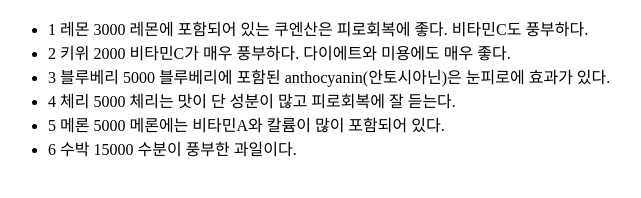
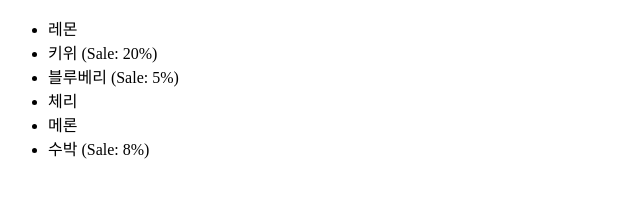
Before and after one commit to SeungEunChun/AJAX, a plain HTML site: page AJAX/index.html in a window 1280 px wide. Shown: the whole page, without its empty margins (0-641 px from the left). Drawn offline with nearby package versions, Linux system fonts and the light colour scheme.

Commit message:
조건을 정해주고 조건이 참이면 해당 조건의 참 조건도 실행

```diff
--- a/AJAX/data/navi.json
+++ b/AJAX/data/navi.json
@@ -1,42 +1,44 @@
+[
     {
-    "fruits": {
-        "fruit": [
-            {
-                "id": 1,
+        "id": "1",
         "name": "레몬",
-                "price": 3000,
+        "sale": "",
+        "price": " 3000",
         "description": "레몬에 포함되어 있는 쿠엔산은 피로회복에 좋다. 비타민C도 풍부하다."
     },
     {
-                "id": 2,
+        "id": "2",
         "name": "키위",
-                "price": 2000,
+        "sale": "20%",
+        "price": " 2000",
         "description": "비타민C가 매우 풍부하다. 다이에트와 미용에도 매우 좋다."
     },
     {
-                "id": 3,
+        "id": "3",
         "name": "블루베리",
-                "price": 5000,
+        "sale": "5%",
+        "price": " 5000",
         "description": "블루베리에 포함된 anthocyanin(안토시아닌)은 눈피로에 효과가 있다."
     },
     {
-                "id": 4,
+        "id": "4",
         "name": "체리",
-                "price": 5000,
+        "sale": "",
+        "price": " 5000",
         "description": "체리는 맛이 단 성분이 많고 피로회복에 잘 듣는다."
     },
     {
-                "id": 5,
+        "id": "5",
         "name": "메론",
-                "price": 5000,
+        "sale": "",
+        "price": " 5000",
         "description": "메론에는 비타민A와 칼륨이 많이 포함되어 있다."
     },
     {
-                "id": 6,
+        "id": "6",
         "name": "수박",
-                "price": 15000,
+        "sale": "8%",
+        "price": "15000",
         "description": "수분이 풍부한 과일이다."
     }
 ]
-    }
-}
--- a/AJAX/index.html
+++ b/AJAX/index.html
@@ -32,6 +32,10 @@
         </ul>
 
     </div>
+
+    <div id="Gnbjson">
+        <ul></ul>
+    </div>
     <script>
         // parse() : 분쇄 <-> format() : 조립
         // 도메인/경로/파일명.확장자?변수=값&변수=값
@@ -61,27 +65,60 @@
         //     }
         // )
 
-        $.ajax(
-            {
-                type: "GET", //타입 (get, post , put , delete)
-                url: "/AJAX/data/navi.xml", //요청할 서버 url
-                dataType: "xml",
-                success: function (result) { // 결과 성공 콜백함수
-                    console.log(result, typeof result);
-                    let navitag = '';
-                    $(result).find("fruits").children().each(function () {
-                        //$로 result에게 제이쿼리 문법이 적용되도록 함
-                        navitag += `<li>${$(this).text()}</li>`
-                    })
+        // $.ajax(
+        //     {
+        //         type: "GET", //타입 (get, post , put , delete)
+        //         url: "/AJAX/data/navi.xml", //요청할 서버 url
+        //         dataType: "xml",
+        //         success: function (result) { // 결과 성공 콜백함수
+        //             console.log(result, typeof result);
+        //             let navitag = '';
+        //             $(result).find("fruits").children().each(function () {
+        //                 //$로 result에게 제이쿼리 문법이 적용되도록 함
+        //                 navitag += `<li>${$(this).text()}</li>`
+        //             })
 
-                    $("#Gnbxml ul").html(navitag);
+        //             $("#Gnbxml ul").html(navitag);
 
-                },
-                error: function (request, status, error) { // 결과 에러 콜백함수
-                    console.log(request, error); //에러 출력 (이유 두가지)
-                }
+        //         },
+        //         error: function (request, status, error) { // 결과 에러 콜백함수
+        //             console.log(request, error); //에러 출력 (이유 두가지)
+        //         }
+        //     }
+        // )
+
+        $.ajax({
+            type: "GET",
+            url: "/AJAX/data/navi.json",
+            dataType: "json",
+            success: function (data) {
+                console.log(data, typeof data, Array.isArray(data));
+
+                // 데이터를 배열로 변환
+                data = Array.isArray(data) ? data : [data];
+
+                // 'name' 속성을 가진 객체들만 필터링하여 이름만 추출합니다.
+                let filteredNames = data.filter(item => item.hasOwnProperty('name')).map(item => item.name);
+
+                // 'Gnbjson' 클래스를 가진 엘리먼트 내부의 <ul>에 이름 목록을 업데이트합니다.
+                let navitags = filteredNames.map(name => {
+                    // 해당 이름에 대한 객체를 찾음
+                    let item = data.find(item => item.name === name);
+
+                    // 만약 'sale' 속성이 존재한다면 새로운 태그 추가
+                    if (item.sale.length > 0) {
+                        return `<li>${name} (Sale: ${item.sale})</li>`;
+                    } else {
+                        return `<li>${name}</li>`;
+                    }
+                }).join('');
+
+                $("#Gnbjson ul").html(navitags);
             }
-        )
+        });
+
+
+
     </script>
 </body>
 
```
Lines whose indentation alone changed are shown as unchanged.
